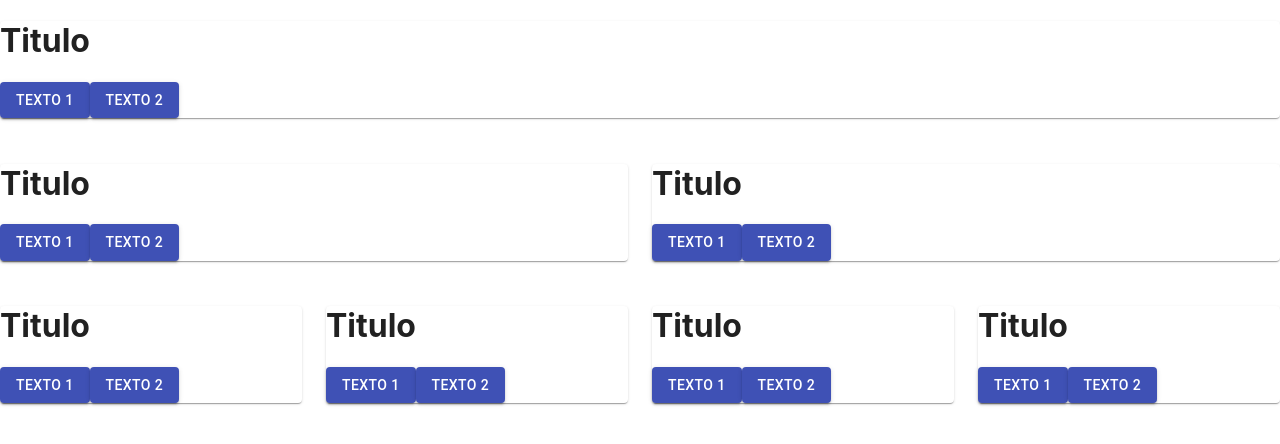
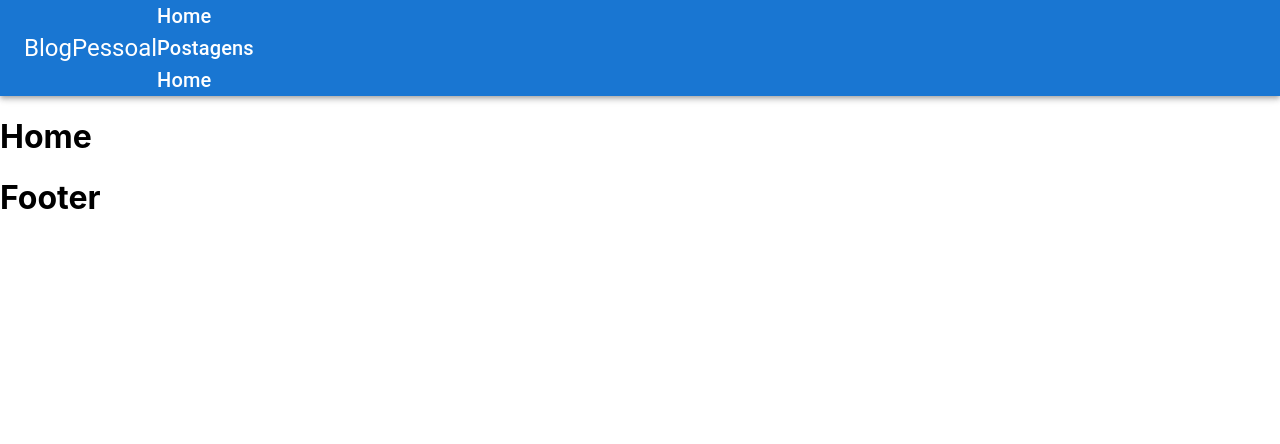
Before and after one commit to JeanGS8/blogpessoal-front, a React (Create React App) app: page / in a window 1280 px wide. Shown: the top 444 px of the page. Built offline with nearby package versions, Linux system fonts and the light colour scheme.

Commit message:
incompleto

```diff
--- a/src/App.tsx
+++ b/src/App.tsx
@@ -2,34 +2,16 @@ import React from 'react';
 import { Grid } from '@material-ui/core';
 import logo from './logo.svg';
 import './App.css';
-import { Home } from './componentes/home/Home';
+import { Home } from './pages/home/Home';
+import { Navbar } from './componentes/estaticos/navbar/Navbar';
+import { Footer } from './componentes/estaticos/footer/Footer';
 
 function App() {
   return (
     <>
-      <Grid container spacing={3}>
-        <Grid item xs={12} sm={12}>
-          <Home/>
-        </Grid>
-        <Grid item xs={12} sm={6}>
-          <Home/>
-        </Grid>
-        <Grid item xs={12} sm={6}>
-          <Home/>
-        </Grid>
-        <Grid item xs={12} sm={3}>
-          <Home/>
-        </Grid>
-        <Grid item xs={12} sm={3}>
-          <Home/>
-        </Grid>
-        <Grid item xs={12} sm={3}>
-          <Home/>
-        </Grid>
-        <Grid item xs={12} sm={3}>
-          <Home/>
-        </Grid>
-      </Grid>
+      <Navbar/>
+      <Home/>
+      <Footer/>
     </>
   );
 }
--- /dev/null
+++ b/src/componentes/estaticos/footer/Footer.tsx
@@ -0,0 +1,12 @@
+import React from 'react';
+import './Footer.css';
+
+function Footer(){
+  return(
+    <>
+      <h1>Footer</h1>
+    </>
+  );
+}
+
+export { Footer };
--- /dev/null
+++ b/src/componentes/estaticos/navbar/Navbar.tsx
@@ -0,0 +1,44 @@
+import React from 'react';
+import './Navbar.css';
+import AppBar from '@mui/material/AppBar'
+import Toolbar from '@mui/material/Toolbar'
+import Typography from '@mui/material/Typography'
+import { Box } from '@material-ui/core';
+
+function Navbar(){
+  return(
+    <>
+      <AppBar position="static">
+        <Toolbar variant='dense'>
+          <Box style={{cursor: "pointer"}}>
+            <Typography variant="h5" color="inherit">
+              BlogPessoal
+            </Typography>
+          </Box>
+
+          <Box display="flex" justifyContent="start">
+            <Box mx={1} style={{cursor: "pointer"}}>
+              <Typography variant="h6" color="inherit">
+                Home
+              </Typography>
+            </Box>
+
+            <Box mx={1} style={{cursor: "pointer"}}>
+              <Typography variant="h6" color="inherit">
+                Postagens
+              </Typography>
+            </Box>
+
+            <Box mx={1} style={{cursor: "pointer"}}>
+              <Typography variant="h6" color="inherit">
+                Home
+              </Typography>
+            </Box>
+          </Box>
+        </Toolbar>
+      </AppBar>
+    </>
+  );
+}
+
+export { Navbar };
--- a/src/componentes/home/Home.tsx
+++ b/src/pages/home/Home.tsx
@@ -5,17 +5,7 @@ import { Box, Button, Grid, Paper } from '@material-ui/core';
 function Home(){
   return(
     <>
-      <Paper>
-        <Box p={2}>
-          <Box display="flex" justifyContent="center">
-            <h1>Titulo</h1>
-          </Box>
-          <Box display="flex" justifyContent="center" p={2}>
-            <Button variant="contained" color="primary">texto 1</Button>
-            <Button variant="contained" color="primary">texto 2</Button>
-          </Box>
-        </Box>
-      </Paper>
+      <h1>Home</h1>
     </>
   );
 }
```
Also changed, not shown: src/componentes/estaticos/footer/Footer.css (added), src/componentes/estaticos/navbar/Navbar.css (added), src/pages/home/Home.css (renamed from src/componentes/home/Home.css).
